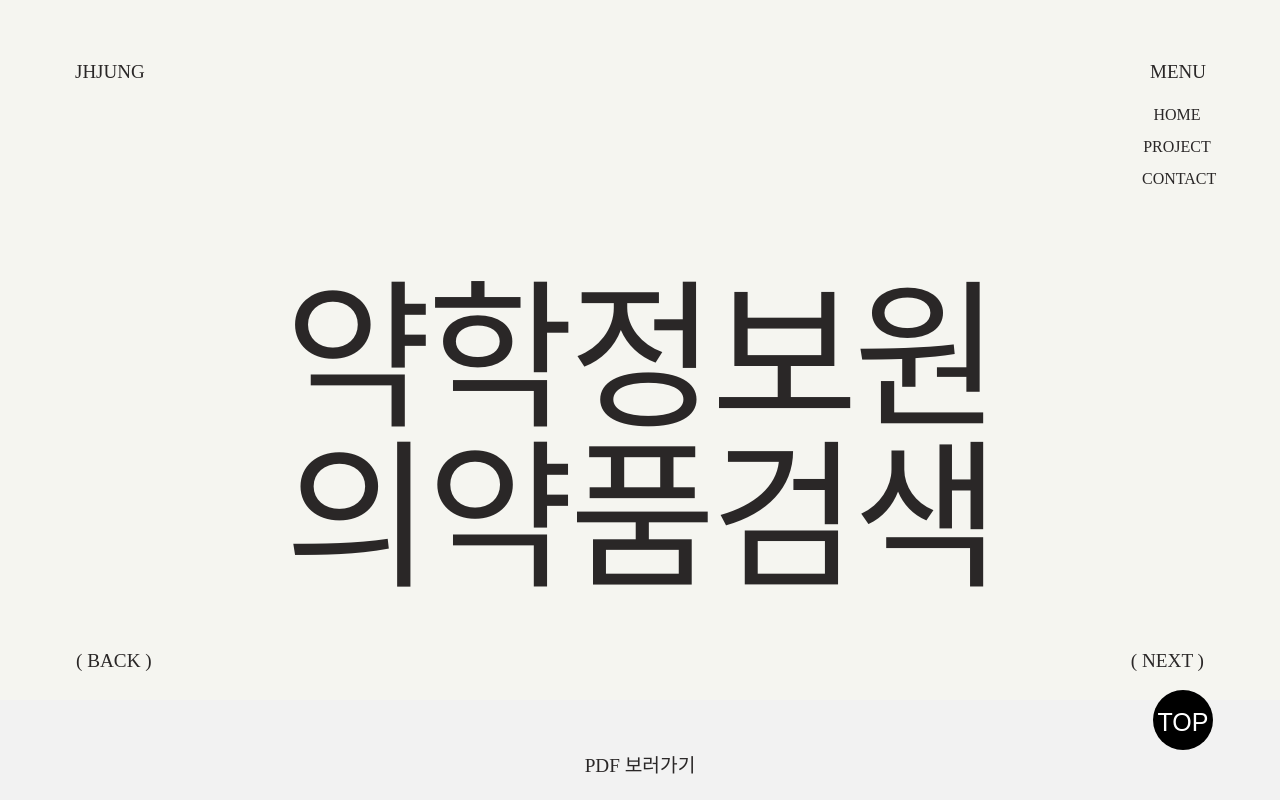
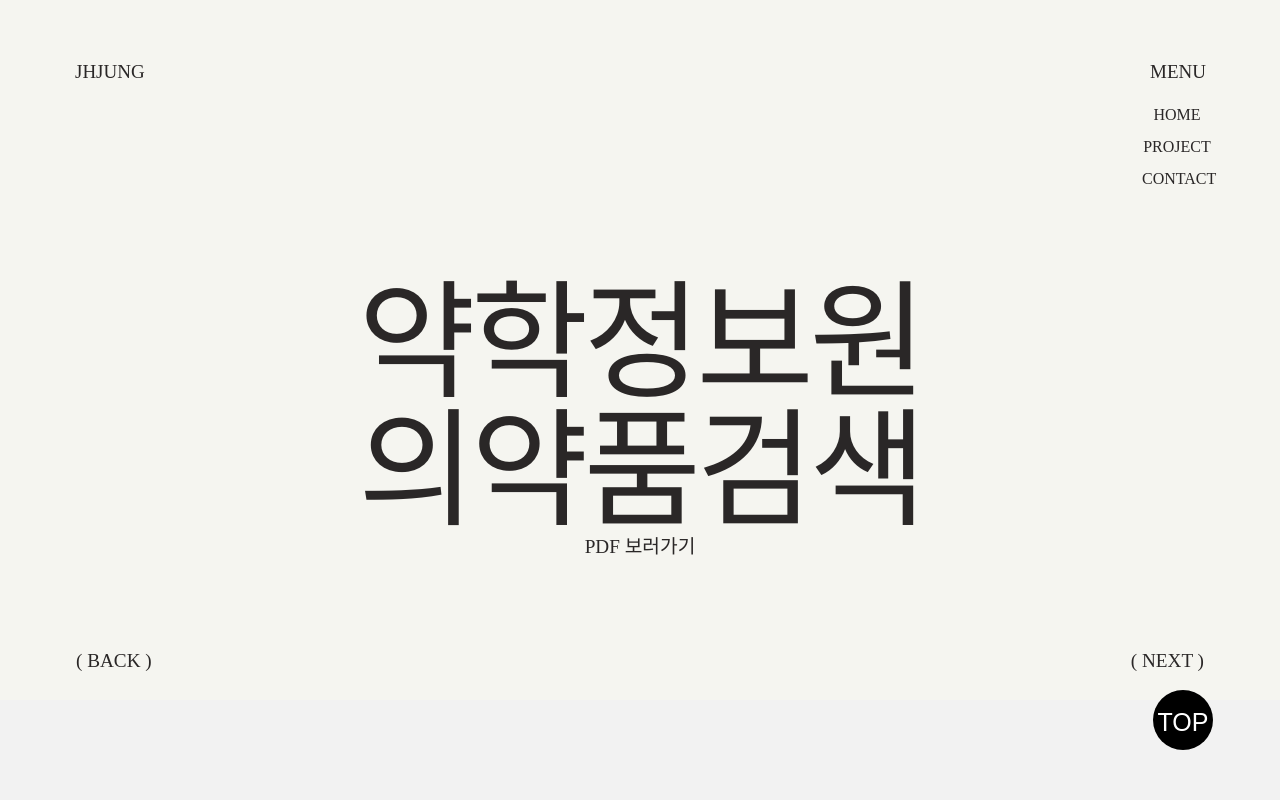
Before and after one commit to hawkmoth31/newrepo, a plain HTML site: page pf3.html in a window 1280 px wide. Shown: the top 800 px of the page. Drawn offline with nearby package versions, Linux system fonts and the light colour scheme; a script that the page names is missing; files whose address does not match are found by name; a web font is replaced by a local one.

Commit message:
Update pf3_style.css

```diff
--- a/pf3_style.css
+++ b/pf3_style.css
@@ -122,13 +122,13 @@ main .box1 {box-sizing: border-box; font-family: 'pretendard'; height: 700px; }
   }
   .ml1 .text-wrapper h1 {
       margin: 0;
-      font-size: 10em;
+      font-size: 8em;
       letter-spacing: -5px;
       font-weight:100;
       line-height: 1;
       color: #2a2727;
   }
-  .ml1 .text-wrapper h2 { font-weight: 400; font-size: 20px;}
+
   .ml1 .text-wrapper .letter2 {
       font-family: 'HSBombaram3_Thin';
       font-weight: 500;
@@ -165,7 +165,6 @@ main .box1 {box-sizing: border-box; font-family: 'pretendard'; height: 700px; }
   }
   #back {position:absolute; left: 76px; top: 650px; }
   #next {position:absolute; right: 76px; top: 650px; }
-  #go2 { margin: 0 auto; position: relative; top: 155px;}
 
 
 /* box2 */
```
